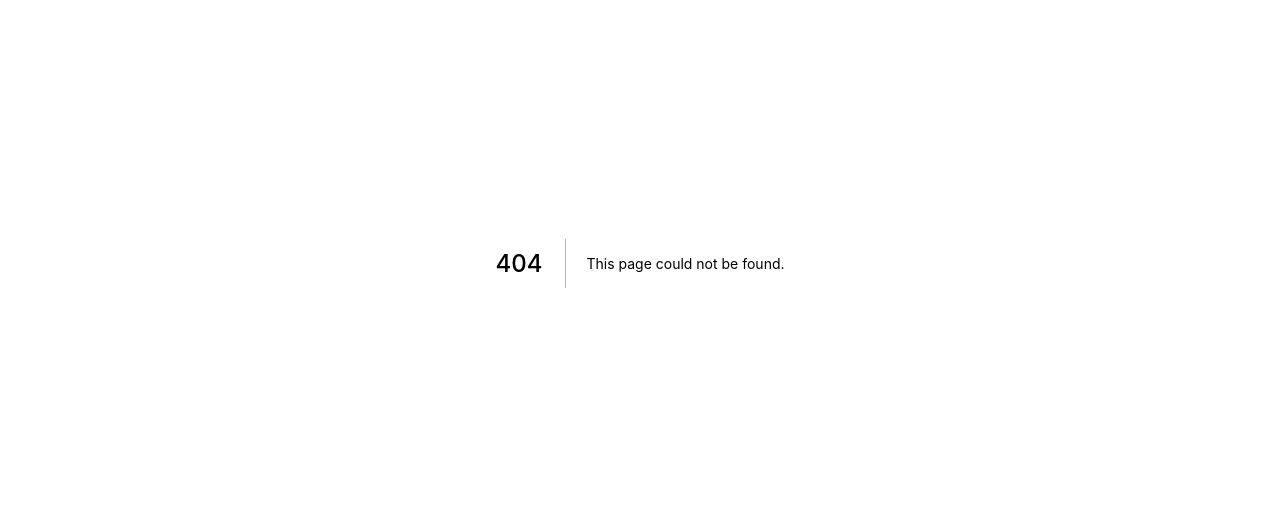
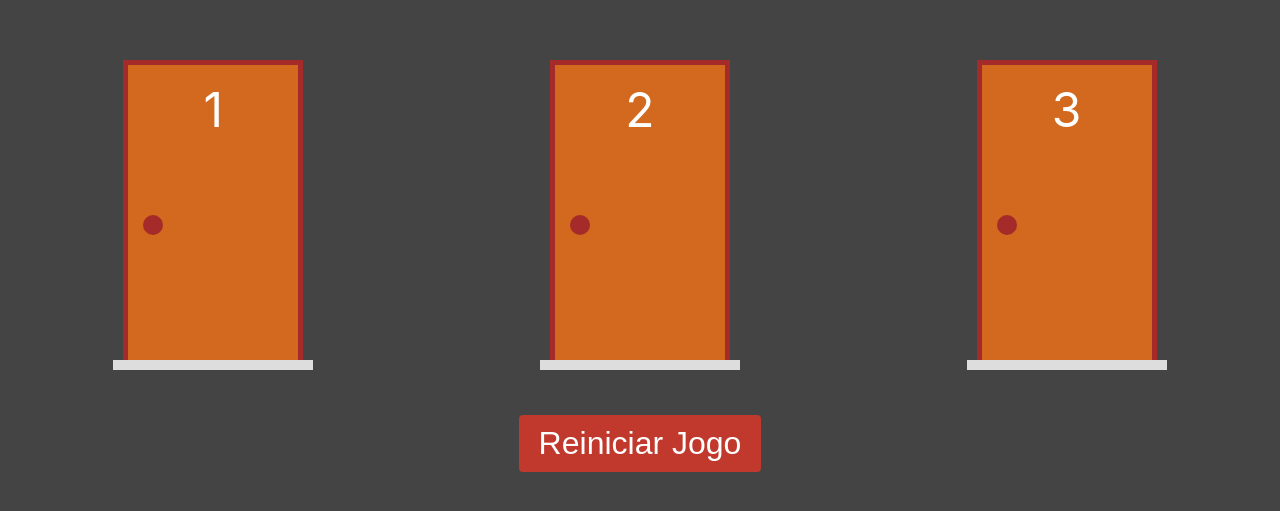
Before and after one commit to AntonioSabino/porta-premiada-nextJS, a Next.js app: page /jogo in a window 1280 px wide. Before the commit this address had no page. Shown: the part 137-648 px from the top of the page. Built offline with nearby package versions, Linux system fonts and the light colour scheme.

Commit message:
Criação da Página de Jogo

```diff
--- /dev/null
+++ b/pages/jogo.jsx
@@ -0,0 +1,36 @@
+import styles from "../styles/jogo.module.css";
+import { useState } from "react";
+import Porta from "../components/Porta";
+import { atualizarPortas, criarPortas } from "../utils/portas";
+import Link from "next/link";
+
+export default function Jogo() {
+  const [portas, setPortas] = useState(criarPortas(3, 2));
+
+  function renderizarPortas() {
+    return portas.map((porta) => {
+      return (
+        <Porta
+          key={porta.numero}
+          value={porta}
+          handleChange={(novaPorta) =>
+            setPortas(atualizarPortas(portas, novaPorta))
+          }
+        />
+      );
+    });
+  }
+
+  return (
+    <div id={styles.jogo}>
+      <div className={styles.portas}>
+        {renderizarPortas()}
+      </div>
+      <div className={styles.botoes}>
+        <Link href="/">
+          <button>Reiniciar Jogo</button>
+        </Link>
+      </div>
+    </div>
+  );
+}
--- /dev/null
+++ b/styles/jogo.module.css
@@ -0,0 +1,29 @@
+#jogo {
+  display: flex;
+  flex-direction: column;
+  justify-content: center;
+  align-items: center;
+  height: 100vh;
+}
+
+.portas {
+  display: flex;
+  align-self: stretch;
+  flex-wrap: wrap;
+  justify-content: space-around;
+}
+
+.botoes {
+  display: flex;
+  justify-content: center;
+  margin-top: 40px;
+}
+
+.botoes button{
+  background-color: #c0392c;
+  color: #fff;
+  font-size: 2rem;
+  border: none;
+  border-radius: 4px;
+  padding: 10px 20px;
+}
--- a/tsconfig.json
+++ b/tsconfig.json
@@ -22,7 +22,7 @@
     "next-env.d.ts",
     "**/*.ts",
     "**/*.tsx"
-  ],
+, "pages/jogo.jsx"  ],
   "exclude": [
     "node_modules"
   ]
```
Also changed, not shown: pages/index.jsx (+1 -23 lines), 1 other file (tests, documents, lock files or other folders).
